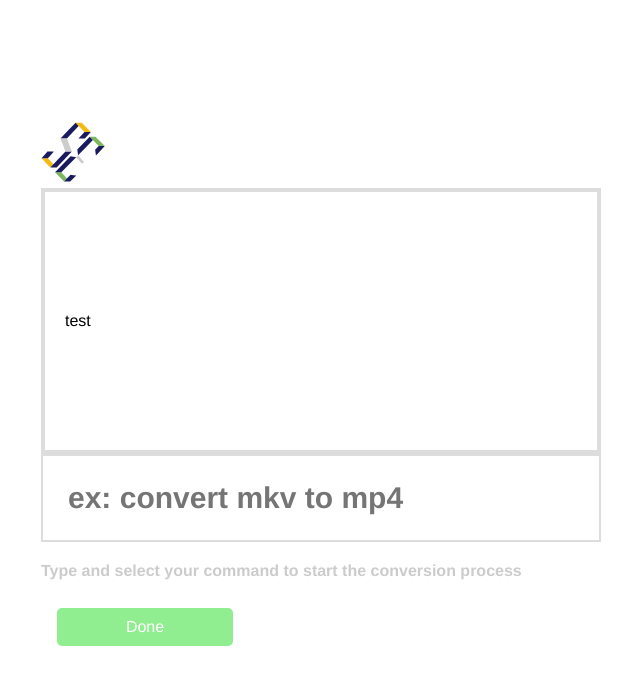
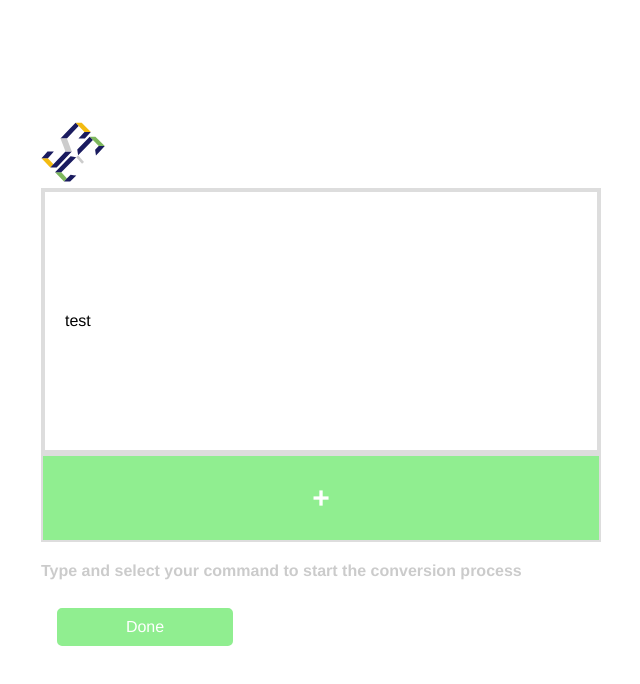
Before and after one commit to JakeTrock/ServiceEngine, a Gatsby site in the folder sengine-frontend/: page / in a window 1280 px wide. Shown: the whole page, without its empty margins (319-959 px from the left). Built offline with nearby package versions, Linux system fonts and the light colour scheme; Gatsby itself is replaced by a stand-in of ours.

Commit message:
fix state system

```diff
--- a/sengine-frontend/src/pages/index.tsx
+++ b/sengine-frontend/src/pages/index.tsx
@@ -115,7 +115,19 @@ const IndexPage = () => {
           </ServiceContainer>
         )}
         {alertText != "" && <Error>{alertText}</Error>}
-        {components.length < 0 || !openAdd ? (
+        {components.length > 0 || openAdd ? (
+          <PlusButton
+            onClick={() => {
+              if (components[components.length - 1].satisfied) openAdd = true;
+              else
+                alertPush(
+                  "Please finish the current form before adding another"
+                );
+            }}
+          >
+            +
+          </PlusButton>
+        ) : (
           <SearchInput
             ref={(el) => (searchBox = el)}
             placeholder="ex: convert mkv to mp4"
@@ -124,27 +136,15 @@ const IndexPage = () => {
                 event.target.value,
                 components.length > 0
                   ? {
-                      numFiles: 4,
-                      serviceUUID: "u-u-i-d",
-                      // components[components.length].numFiles,
-                      // components[components.length].serviceUUID
+                      numFiles: components[components.length - 1].numFiles || 0,
+                      serviceUUID:
+                        components[components.length - 1].serviceUUID ||
+                        "u-u-i-d",
                     }
                   : null
               )
             }
           />
-        ) : (
-          <PlusButton
-            onClick={() => {
-              if (components[components.length].satisfied) openAdd = true;
-              else
-                alertPush(
-                  "Please finish the current form before adding another"
-                );
-            }}
-          >
-            +
-          </PlusButton>
         )}
         <IntroHolder>
           Type and select your command to start the conversion process
--- a/sengine-frontend/src/pages/styles.ts
+++ b/sengine-frontend/src/pages/styles.ts
@@ -59,6 +59,23 @@ const SearchInput = styled.input`
     border-color: #bbb;
   }
 `;
+const PlusButton = styled.a`
+  text-align: center;
+  background: lightgreen;
+  display: block;
+  width: 100%;
+  padding: 25px;
+  font: inherit;
+  font-weight: bold;
+  font-size: 30px;
+  border: 2px solid #ddd;
+  outline: none;
+  color: white;
+
+  &:hover {
+    border-color: #bbb;
+  }
+`;
 const DoneButton = styled.a`
   text-align: center;
   font: inherit;
@@ -72,26 +89,6 @@ const DoneButton = styled.a`
   border: 2px solid lightgreen;
   &:hover {
     border: 2px solid green;
-  }
-`;
-const PlusButton = styled.a`
-  text-align: center;
-  font: inherit;
-  display: inline-block;
-  margin: 0.5rem 1rem;
-  background: lightgreen;
-  color: white;
-
-  width: 100%;
-  padding: 25px;
-  font: inherit;
-  font-weight: bold;
-  font-size: 30px;
-  border: 2px solid #ddd;
-  outline: none;
-
-  &:hover {
-    border-color: #bbb;
   }
 `;
 const Error = styled.div`
```
